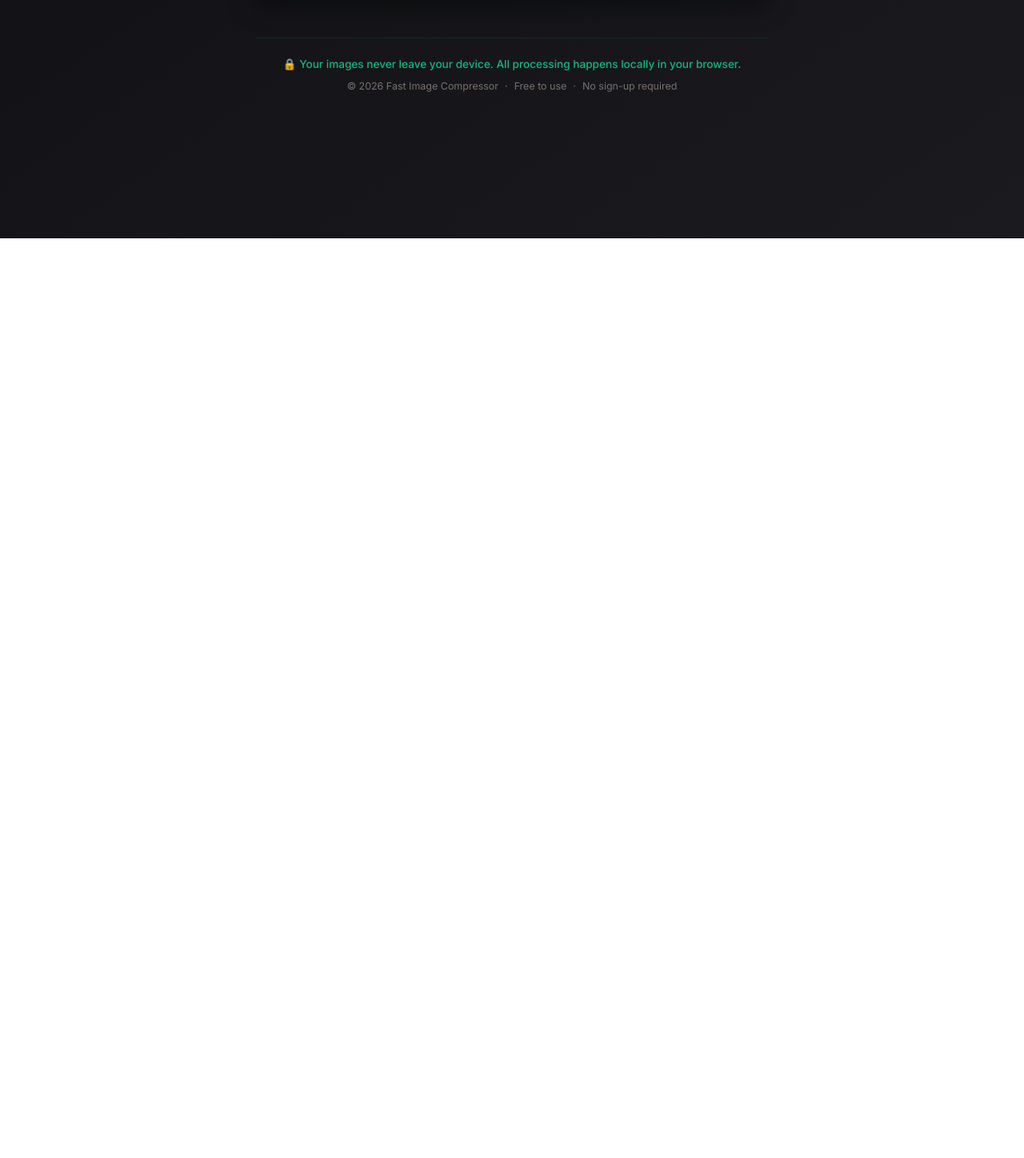
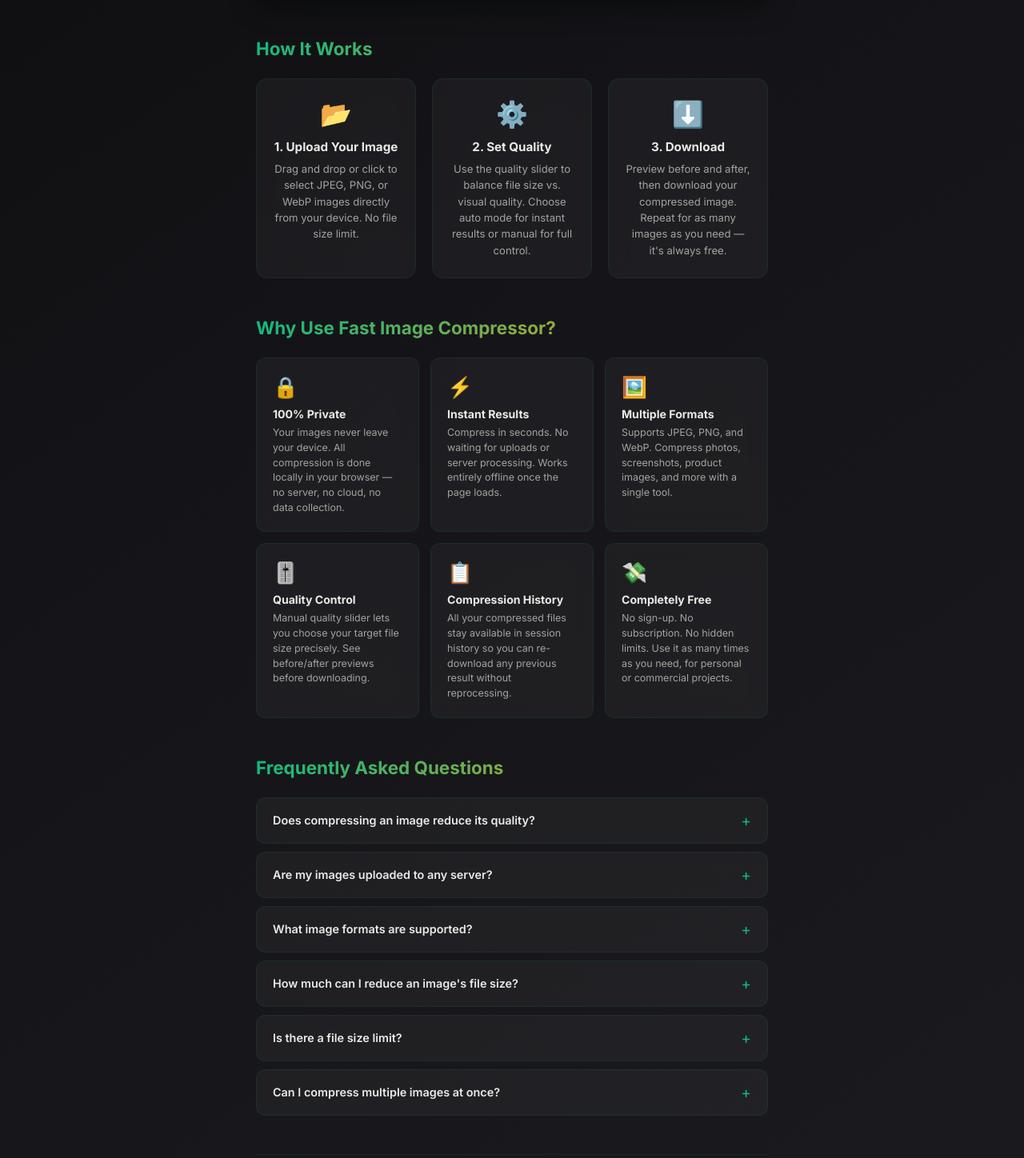
Before and after one commit to akash-s-ksgd/image-compressor, a React (Vite) app: page / in a window 1280 px wide. Shown: the part 502-1950 px from the top of the page at 80% size. Before the commit the page ends 800 px from the top, so only its background shows below. Built offline with nearby package versions, Linux system fonts and the light colour scheme.

Commit message:
fix adsense: add ads.txt + publisher content sections

```diff
--- a/src/App.css
+++ b/src/App.css
@@ -749,4 +749,173 @@
   .stats { flex-direction: column; }
   .btn-group { flex-direction: column; }
   .mode-toggle { flex-direction: column; }
+  .how-steps { flex-direction: column; }
+  .features-grid { grid-template-columns: 1fr; }
 }
+
+/* ===== CONTENT SECTIONS ===== */
+.content-section {
+  max-width: 640px;
+  width: 100%;
+  margin: 48px auto 0;
+  text-align: left;
+}
+
+.section-title {
+  font-size: 1.4rem;
+  font-weight: 700;
+  background: var(--text-heading);
+  -webkit-background-clip: text;
+  -webkit-text-fill-color: transparent;
+  background-clip: text;
+  margin-bottom: 24px;
+}
+
+/* How It Works */
+.how-steps {
+  display: flex;
+  gap: 20px;
+}
+
+.how-step {
+  flex: 1;
+  background: var(--bg-card);
+  border: 1px solid var(--border-card);
+  border-radius: 14px;
+  padding: 24px 20px;
+  text-align: center;
+  backdrop-filter: blur(12px);
+  -webkit-backdrop-filter: blur(12px);
+  transition: transform 0.2s ease, box-shadow 0.2s ease;
+}
+
+.how-step:hover {
+  transform: translateY(-4px);
+  box-shadow: 0 8px 24px var(--accent-glow);
+}
+
+.how-step-icon {
+  font-size: 2rem;
+  margin-bottom: 12px;
+  display: block;
+}
+
+.how-step h3 {
+  font-size: 0.95rem;
+  font-weight: 700;
+  color: var(--text-primary);
+  margin-bottom: 8px;
+}
+
+.how-step p {
+  font-size: 0.82rem;
+  color: var(--text-secondary);
+  line-height: 1.55;
+}
+
+/* Features grid */
+.features-grid {
+  display: grid;
+  grid-template-columns: repeat(3, 1fr);
+  gap: 14px;
+}
+
+.feature-card {
+  background: var(--bg-card);
+  border: 1px solid var(--border-card);
+  border-radius: 12px;
+  padding: 20px;
+  backdrop-filter: blur(12px);
+  -webkit-backdrop-filter: blur(12px);
+  transition: transform 0.2s ease, border-color 0.2s ease;
+}
+
+.feature-card:hover {
+  transform: translateY(-3px);
+  border-color: var(--accent-blue);
+}
+
+.feature-icon {
+  font-size: 1.6rem;
+  margin-bottom: 10px;
+  display: block;
+}
+
+.feature-card h3 {
+  font-size: 0.88rem;
+  font-weight: 700;
+  color: var(--text-primary);
+  margin-bottom: 6px;
+}
+
+.feature-card p {
+  font-size: 0.78rem;
+  color: var(--text-secondary);
+  line-height: 1.5;
+}
+
+/* FAQ */
+.faq-list {
+  display: flex;
+  flex-direction: column;
+  gap: 10px;
+}
+
+.faq-item {
+  background: var(--bg-card);
+  border: 1px solid var(--border-card);
+  border-radius: 12px;
+  overflow: hidden;
+  transition: border-color 0.2s ease;
+}
+
+.faq-item[open] {
+  border-color: var(--accent-blue);
+}
+
+.faq-item[open] .faq-question {
+  color: var(--accent-blue);
+}
+
+.faq-question {
+  padding: 16px 20px;
+  font-size: 0.9rem;
+  font-weight: 600;
+  color: var(--text-primary);
+  list-style: none;
+  display: flex;
+  justify-content: space-between;
+  align-items: center;
+  gap: 12px;
+  transition: color 0.2s ease;
+}
+
+.faq-question::-webkit-details-marker { display: none; }
+
+.faq-question::after {
+  content: '+';
+  font-size: 1.2rem;
+  font-weight: 400;
+  color: var(--accent-blue);
+  flex-shrink: 0;
+  transition: transform 0.3s ease;
+}
+
+.faq-item[open] .faq-question::after {
+  transform: rotate(45deg);
+}
+
+.faq-answer {
+  padding: 0 20px 16px;
+  font-size: 0.83rem;
+  color: var(--text-secondary);
+  line-height: 1.65;
+  border-top: 1px solid var(--border-subtle);
+  margin-top: 4px;
+  padding-top: 14px;
+}
+
+@media (max-width: 640px) {
+  .features-grid { grid-template-columns: repeat(2, 1fr); }
+  .how-steps { flex-direction: column; }
+}
--- a/src/App.jsx
+++ b/src/App.jsx
@@ -128,6 +128,97 @@
         <section aria-label="Image compression tool">
           <Compressor />
         </section>
+
+        {/* ===== HOW IT WORKS ===== */}
+        <section className="content-section" aria-label="How it works">
+          <h2 className="section-title">How It Works</h2>
+          <div className="how-steps">
+            <div className="how-step">
+              <div className="how-step-icon">📂</div>
+              <h3>1. Upload Your Image</h3>
+              <p>Drag and drop or click to select JPEG, PNG, or WebP images directly from your device. No file size limit.</p>
+            </div>
+            <div className="how-step">
+              <div className="how-step-icon">⚙️</div>
+              <h3>2. Set Quality</h3>
+              <p>Use the quality slider to balance file size vs. visual quality. Choose auto mode for instant results or manual for full control.</p>
+            </div>
+            <div className="how-step">
+              <div className="how-step-icon">⬇️</div>
+              <h3>3. Download</h3>
+              <p>Preview before and after, then download your compressed image. Repeat for as many images as you need — it's always free.</p>
+            </div>
+          </div>
+        </section>
+
+        {/* ===== FEATURES ===== */}
+        <section className="content-section" aria-label="Features">
+          <h2 className="section-title">Why Use Fast Image Compressor?</h2>
+          <div className="features-grid">
+            <article className="feature-card">
+              <div className="feature-icon">🔒</div>
+              <h3>100% Private</h3>
+              <p>Your images never leave your device. All compression is done locally in your browser — no server, no cloud, no data collection.</p>
+            </article>
+            <article className="feature-card">
+              <div className="feature-icon">⚡</div>
+              <h3>Instant Results</h3>
+              <p>Compress in seconds. No waiting for uploads or server processing. Works entirely offline once the page loads.</p>
+            </article>
+            <article className="feature-card">
+              <div className="feature-icon">🖼️</div>
+              <h3>Multiple Formats</h3>
+              <p>Supports JPEG, PNG, and WebP. Compress photos, screenshots, product images, and more with a single tool.</p>
+            </article>
+            <article className="feature-card">
+              <div className="feature-icon">🎚️</div>
+              <h3>Quality Control</h3>
+              <p>Manual quality slider lets you choose your target file size precisely. See before/after previews before downloading.</p>
+            </article>
+            <article className="feature-card">
+              <div className="feature-icon">📋</div>
+              <h3>Compression History</h3>
+              <p>All your compressed files stay available in session history so you can re-download any previous result without reprocessing.</p>
+            </article>
+            <article className="feature-card">
+              <div className="feature-icon">💸</div>
+              <h3>Completely Free</h3>
+              <p>No sign-up. No subscription. No hidden limits. Use it as many times as you need, for personal or commercial projects.</p>
+            </article>
+          </div>
+        </section>
+
+        {/* ===== FAQ ===== */}
+        <section className="content-section" aria-label="Frequently asked questions">
+          <h2 className="section-title">Frequently Asked Questions</h2>
+          <div className="faq-list">
+            <details className="faq-item">
+              <summary className="faq-question">Does compressing an image reduce its quality?</summary>
+              <p className="faq-answer">Lossy compression (JPEG, WebP) reduces quality slightly to achieve smaller file sizes. Using the quality slider at 70–85% typically reduces file size by 60–80% with no visible quality difference to the human eye. PNG compression is lossless by nature.</p>
+            </details>
+            <details className="faq-item">
+              <summary className="faq-question">Are my images uploaded to any server?</summary>
+              <p className="faq-answer">No. All compression happens directly in your browser using the Web APIs. Your images never leave your device and are never sent to any server. This makes Fast Image Compressor completely private and safe for sensitive images.</p>
+            </details>
+            <details className="faq-item">
+              <summary className="faq-question">What image formats are supported?</summary>
+              <p className="faq-answer">We support JPEG (.jpg, .jpeg), PNG (.png), and WebP (.webp). These cover the vast majority of images used on websites, apps, and social media.</p>
+            </details>
+            <details className="faq-item">
+              <summary className="faq-question">How much can I reduce an image's file size?</summary>
+              <p className="faq-answer">Typically 50–80% reduction is achievable for JPEG and WebP images. PNG files vary more depending on content. Use the manual mode to set a specific target size in megabytes.</p>
+            </details>
+            <details className="faq-item">
+              <summary className="faq-question">Is there a file size limit?</summary>
+              <p className="faq-answer">No. There is no file size limit since processing happens locally on your device. Large files may take a few extra seconds to process depending on your device's performance.</p>
+            </details>
+            <details className="faq-item">
+              <summary className="faq-question">Can I compress multiple images at once?</summary>
+              <p className="faq-answer">Currently you can compress images one at a time, but each compressed output is saved in the history panel so you can work through multiple images quickly and download them all.</p>
+            </details>
+          </div>
+        </section>
+
       </main>
 
       <footer className="app-footer">
```
Also changed, not shown: public/ads.txt (added).
